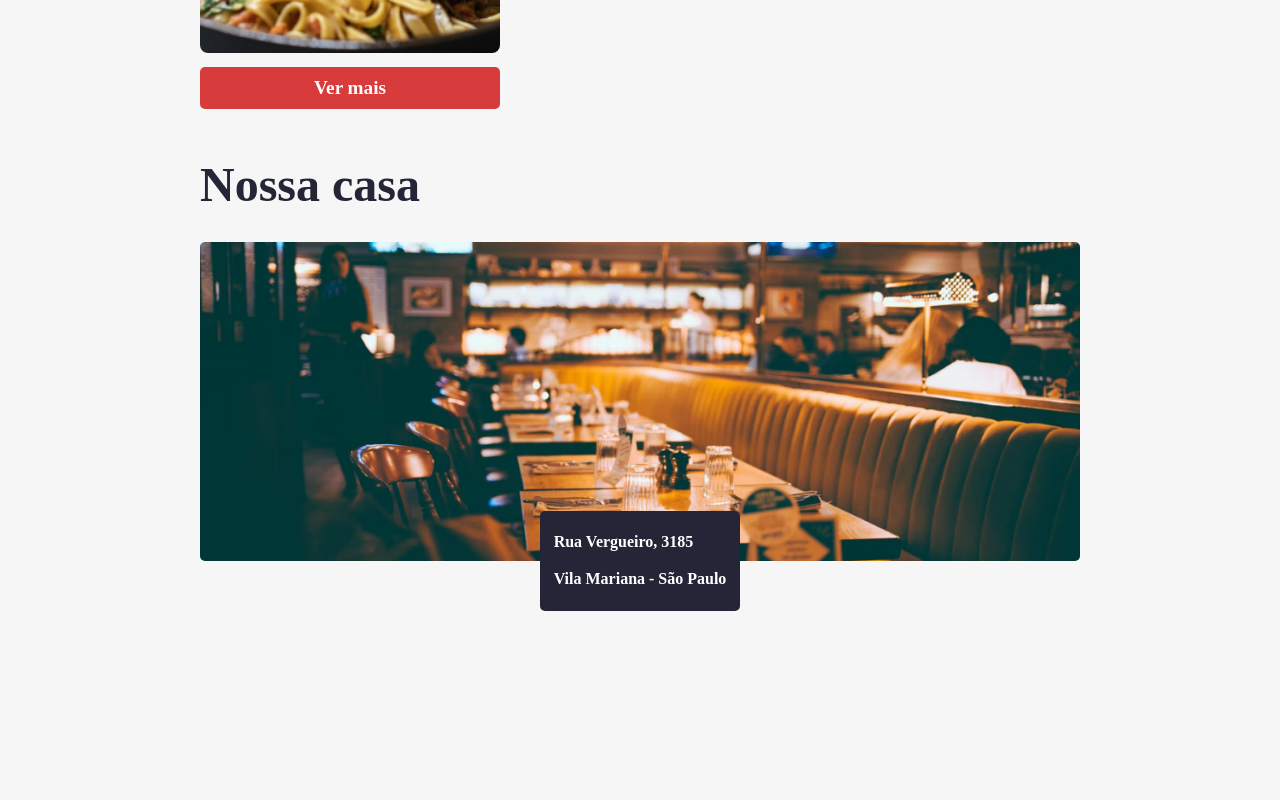
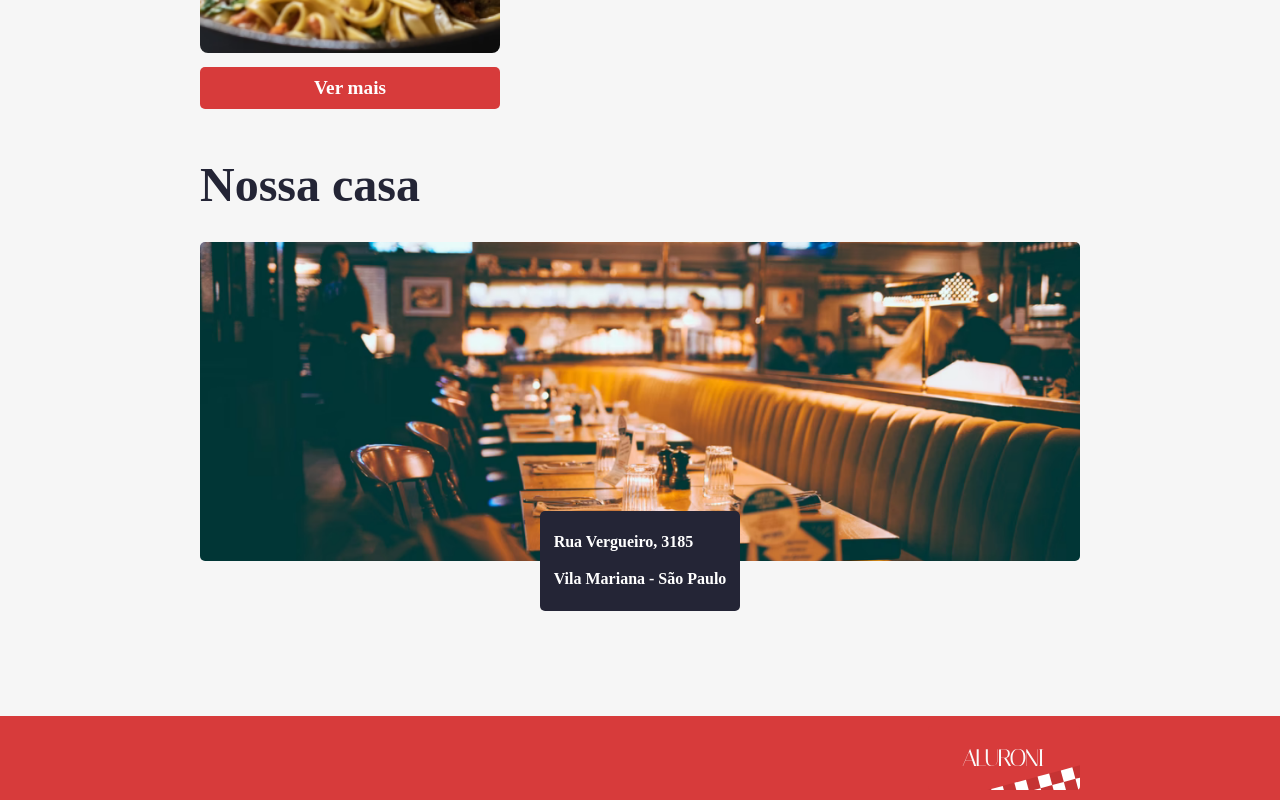
Before and after one commit to vinicius-crispim/aluroni, a React (Create React App) app: page / in a window 1280 px wide. Shown: the part 1121-1921 px from the top of the page. Before the commit the page ends 1837 px from the top, so only its background shows below. Built offline with nearby package versions, Linux system fonts and the light colour scheme; a web font is replaced by a local one.

Commit message:
NotFound implementado

```diff
--- /dev/null
+++ b/src/components/Footer/Footer.module.scss
@@ -0,0 +1,17 @@
+@import "styles/variaveis";
+@import "styles/breakpoints";
+.footer {
+  background-color: $red;
+  display: flex;
+  justify-content: flex-end;
+  padding: 10px $padding-horizontal;
+  @media (max-width: $desktop_xsm) {
+  padding: 10px $padding-horizontal-mobile;
+  }
+  @media (min-width: $desktop_xsm) and (max-width: $desktop_sm) {
+  padding: 10px $padding-horizontal-sm;
+  }
+  @media (min-width: $desktop_sm) and (max-width: $desktop_md) {
+  padding: 10px $padding-horizontal-md;
+  }
+}
--- /dev/null
+++ b/src/components/Footer/index.tsx
@@ -0,0 +1,10 @@
+import styles from './Footer.module.scss';
+import { ReactComponent as Logo } from 'assets/logo.svg';
+
+export default function Footer() {
+  return (
+    <footer className={styles.footer}>
+      <Logo/>
+    </footer>
+  );
+}
--- /dev/null
+++ b/src/components/NotFound/NotFound.module.scss
@@ -0,0 +1,21 @@
+@import 'styles/variaveis';
+.container {
+  align-items: center;
+  display: flex;
+  flex: 1;
+  flex-direction: column;
+  justify-content: center;
+}
+.voltar {
+  display: flex;
+  justify-content: flex-start;
+  width: 100%;
+  button {
+    background-color: transparent;
+    border: none;
+    color: $red;
+    cursor: pointer;
+    font-size: 1.5rem;
+    font-weight: bold;
+  }
+}
--- /dev/null
+++ b/src/components/NotFound/index.tsx
@@ -0,0 +1,25 @@
+import styles from './NotFound.module.scss';
+import { ReactComponent as NotFoundImage } from 'assets/not_found.svg';
+import classNames from 'classnames';
+import { useNavigate } from 'react-router-dom';
+import stylesTema from 'styles/Tema.module.scss';
+
+
+export default function NotFound() {
+  const navigate = useNavigate();
+  return (
+    <div className={classNames({
+      [styles.container]: true,
+      [stylesTema.container]: true
+    })}>
+      <div className={styles.voltar}>
+        <button onClick={() => {
+          navigate(-1);
+        }}>
+          {'< Voltar'}
+        </button>
+      </div>
+      <NotFoundImage />
+    </div>
+  );
+}
--- a/src/index.css
+++ b/src/index.css
@@ -9,3 +9,9 @@
   box-sizing: border-box;
   font-family: 'Italiana', serif;
 }
+
+#root > main.container {
+  display: flex;
+  flex-direction: column;
+  min-height: 100vh;
+}
--- a/src/routes.js
+++ b/src/routes.js
@@ -1,4 +1,6 @@
+import Footer from 'components/Footer';
 import Menu from 'components/Menu';
+import NotFound from 'components/NotFound';
 import PaginaPadrao from 'components/PaginaPadrao';
 import Cardapio from 'pages/Cardapio';
 import Inicio from 'pages/Inicio';
@@ -7,7 +9,7 @@
 
 export default function AppRouter() {
   return (
-    <main>
+    <main className='container'>
       <Router>
         <Menu />
         <Routes>
@@ -16,7 +18,9 @@
             <Route path="cardapio" element={<Cardapio />} />
             <Route path='sobre-nos' element={<Sobre />} />
           </Route>
+          <Route path='*' element={<NotFound />} />
         </Routes>
+        <Footer />
       </Router>
     </main>
   );
```
Also changed, not shown: src/assets/not_found.svg (added).
